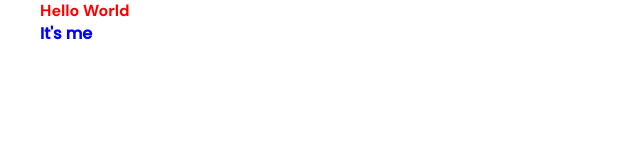
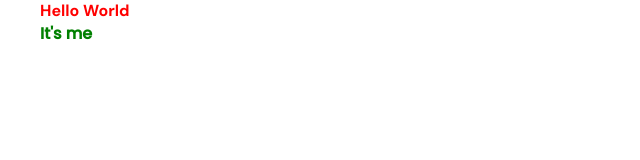
Before and after one commit to pchupchu/components-library-for-landing-page, a React (Create React App) app: page / in a window 1280 px wide. Shown: the top 160 px of the page, without its empty margins (0-640 px from the left). Built offline with nearby package versions, Linux system fonts and the light colour scheme.

Commit message:
Change color of subtitle

```diff
--- a/src/sections/hero/hero-1/hero-1.css
+++ b/src/sections/hero/hero-1/hero-1.css
@@ -4,7 +4,7 @@
   font-weight: 700;
 }
 .hero-1__subtitle {
-  color: blue;
+  color: green;
   font-family: 'Poppins', sans-serif;
   font-weight: 700;
 }
```
